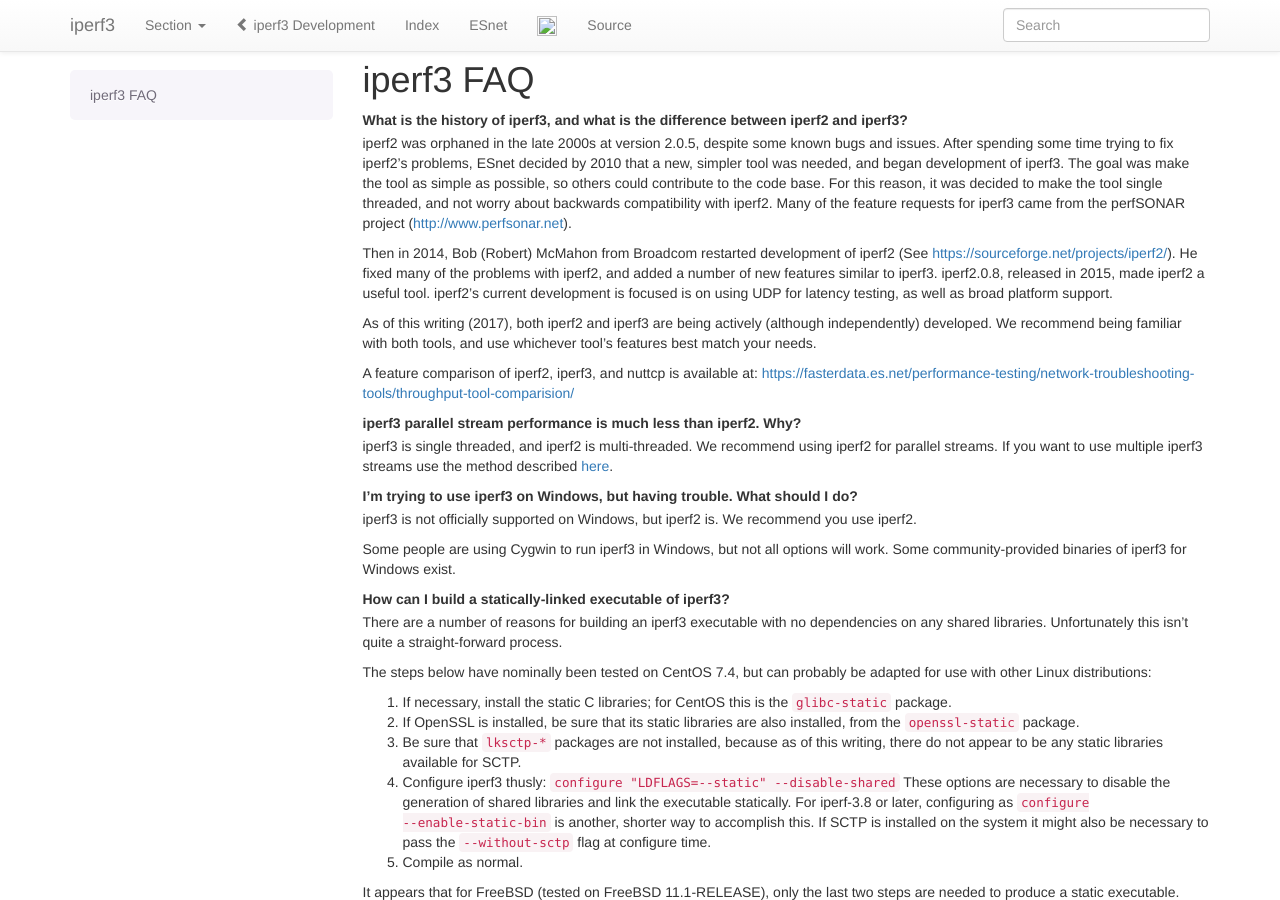
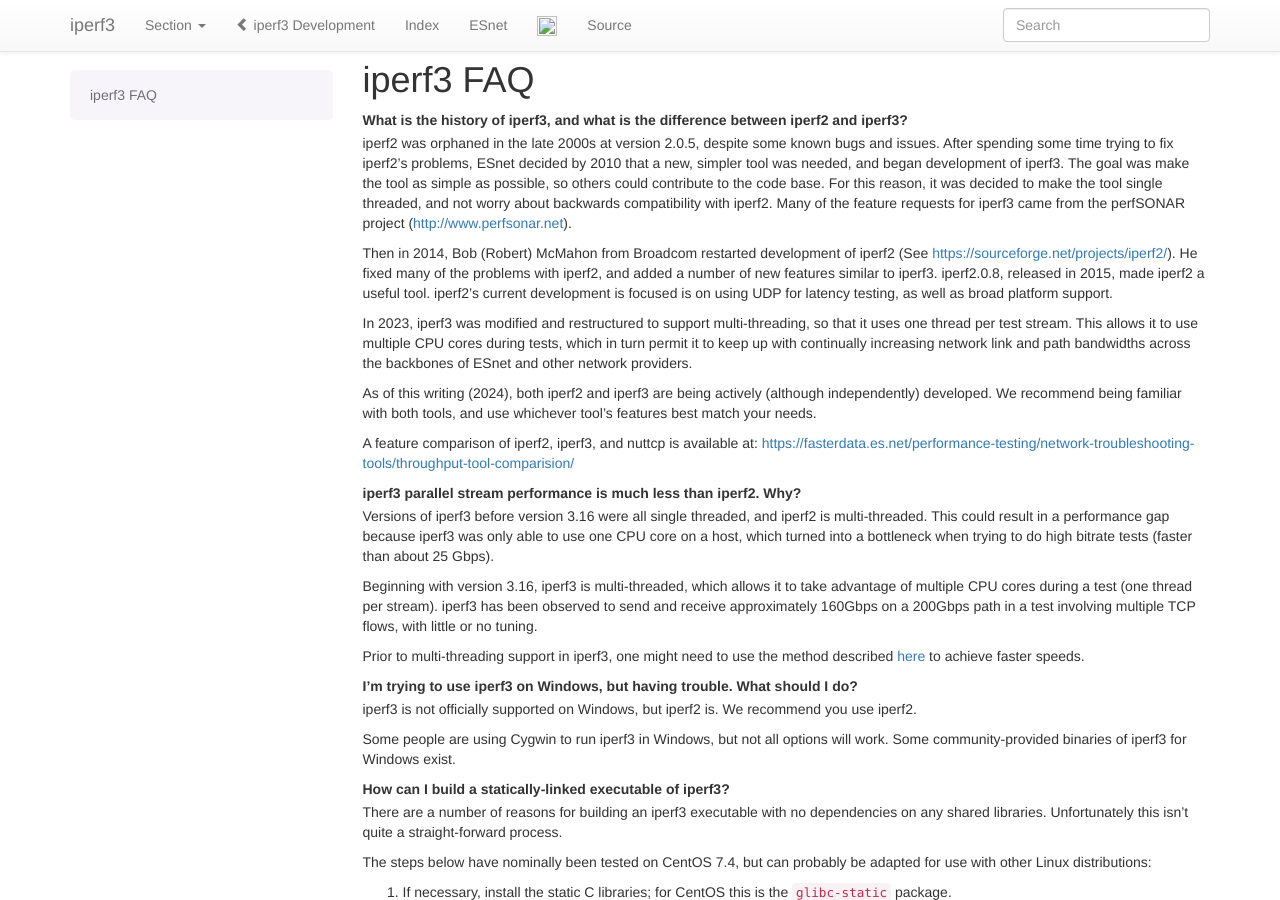
Before and after one commit to esnet/iperf, a Sphinx documentation site: the page built from docs/faq.rst, in a window 1280 px wide and 900 px high. Built offline with Sphinx 7.4.7, drawn with Linux system fonts in a browser that asks for light colours; nearby versions of some CDN libraries; library files that are not in the unit come from our copies.

Commit message:
docs: Update docs to account for multi-threaded iperf3.

```diff
--- a/docs/faq.rst
+++ b/docs/faq.rst
@@ -22,7 +22,14 @@
   current development is focused is on using UDP for latency testing, as well
   as broad platform support.
 
-  As of this writing (2017), both iperf2 and iperf3 are being actively
+  In 2023, iperf3 was modified and restructured to support
+  multi-threading, so that it uses one thread per test stream. This
+  allows it to use multiple CPU cores during tests, which in turn
+  permit it to keep up with continually increasing network link and
+  path bandwidths across the backbones of ESnet and other network
+  providers.
+
+  As of this writing (2024), both iperf2 and iperf3 are being actively
   (although independently) developed.  We recommend being familiar with
   both tools, and use whichever tool’s features best match your needs.
 
@@ -30,9 +37,22 @@
   https://fasterdata.es.net/performance-testing/network-troubleshooting-tools/throughput-tool-comparision/
 
 iperf3 parallel stream performance is much less than iperf2. Why?
-  iperf3 is single threaded, and iperf2 is multi-threaded. We
-  recommend using iperf2 for parallel streams.
-  If you want to use multiple iperf3 streams use the method described `here <https://fasterdata.es.net/performance-testing/network-troubleshooting-tools/iperf/multi-stream-iperf3/>`_.
+  Versions of iperf3 before version 3.16 were all single threaded, and
+  iperf2 is multi-threaded. This could result in a performance gap
+  because iperf3 was only able to use one CPU core on a host, which
+  turned into a bottleneck when trying to do high bitrate tests
+  (faster than about 25 Gbps).
+
+  Beginning with version 3.16, iperf3 is multi-threaded, which allows
+  it to take advantage of multiple CPU cores during a test (one thread
+  per stream). iperf3 has been observed to send and receive
+  approximately 160Gbps on a 200Gbps path in a test involving multiple
+  TCP flows, with little or no tuning.
+
+  Prior to multi-threading support in iperf3, one might need to use
+  the method described `here
+  <https://fasterdata.es.net/performance-testing/network-troubleshooting-tools/iperf/multi-stream-iperf3/>`_
+  to achieve faster speeds.
 
 I’m trying to use iperf3 on Windows, but having trouble. What should I do?
   iperf3 is not officially supported on Windows, but iperf2 is. We
```
